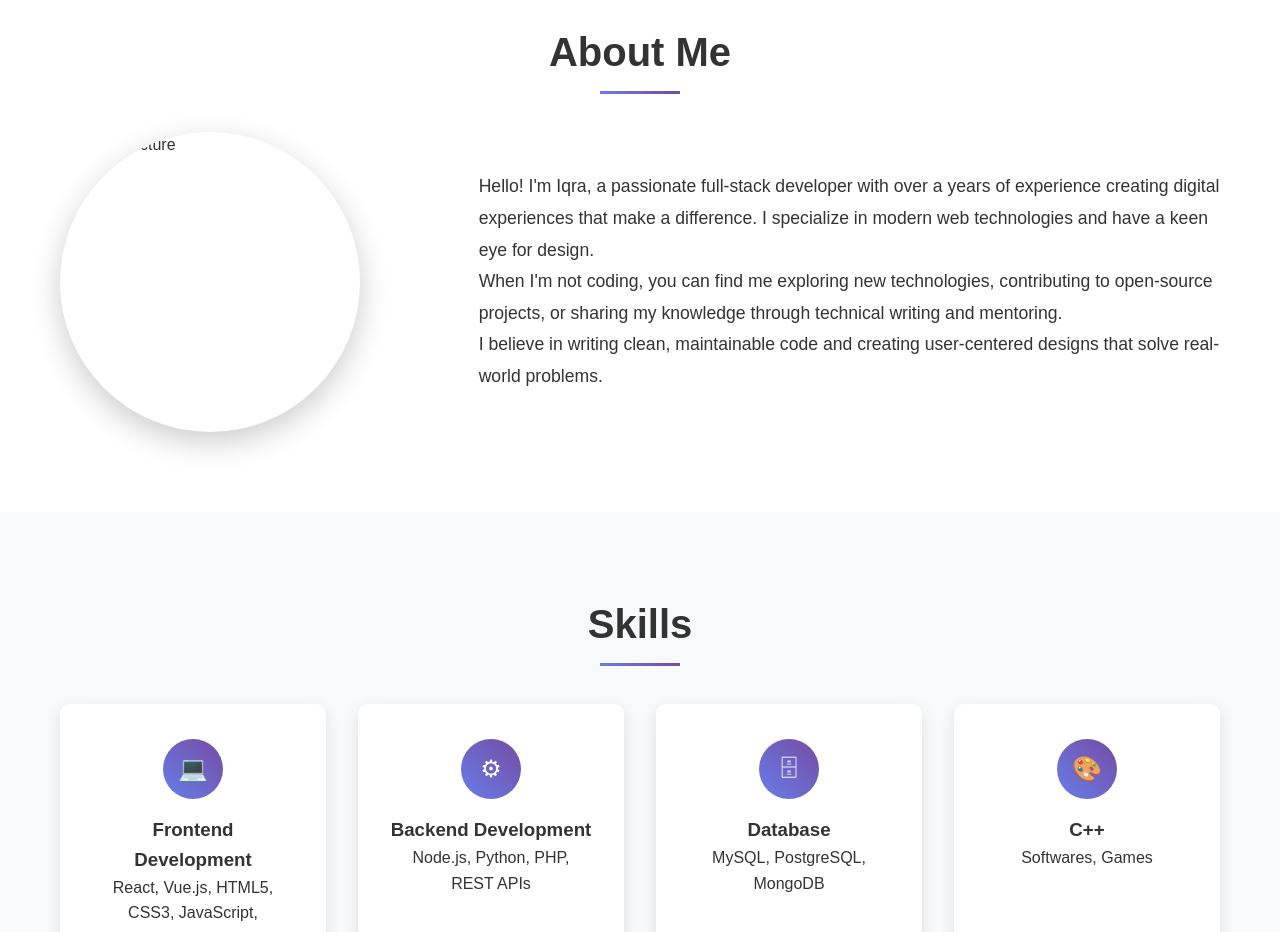
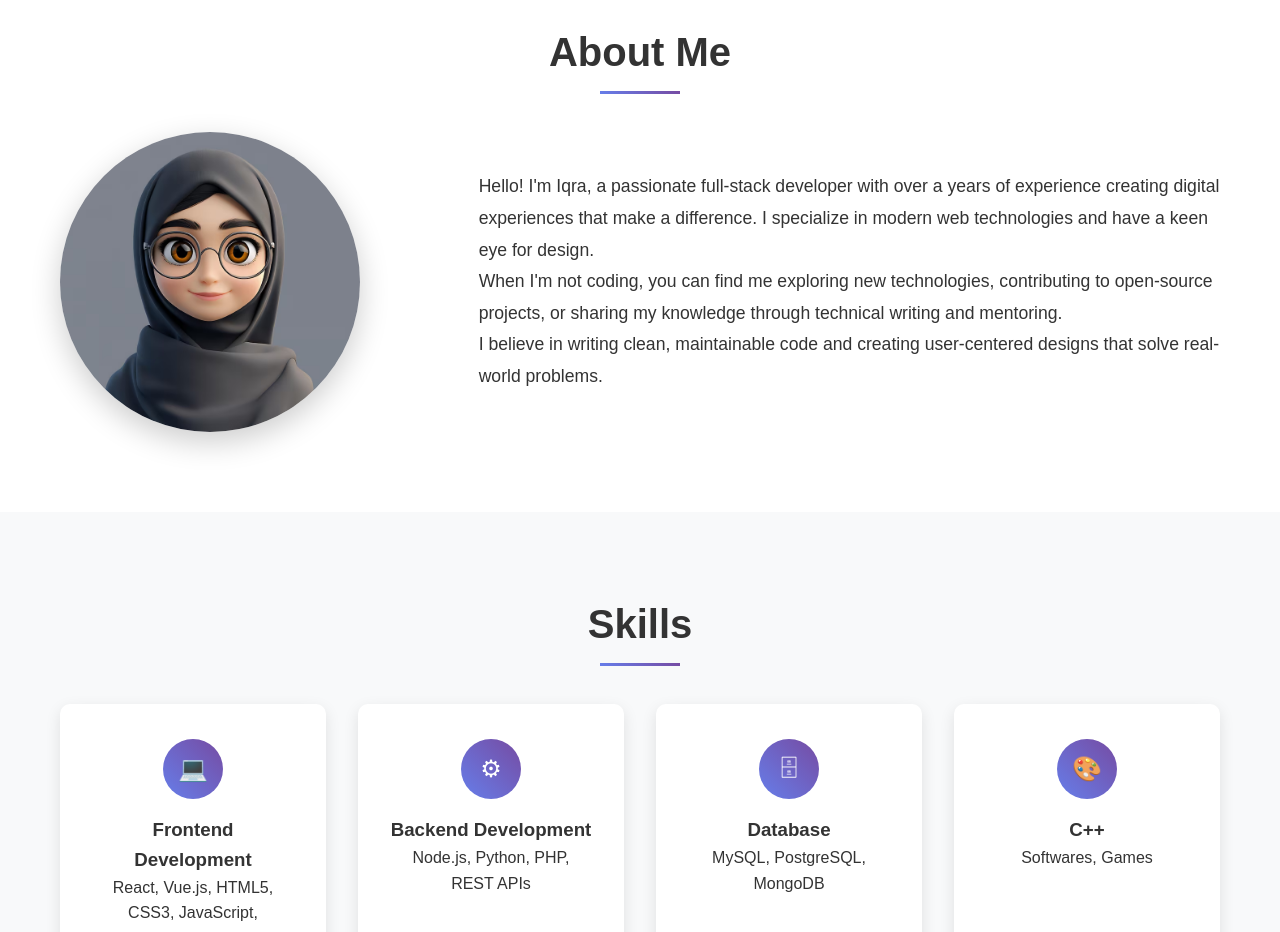
Before and after one commit to iqranoor1608/My-First-Portfolio-Website, a plain HTML site: page index.html in a window 1280 px wide. Shown: the part 860-1792 px from the top of the page. Drawn offline with Linux system fonts and the light colour scheme.

Commit message:
Update index.html

```diff
--- a/index.html
+++ b/index.html
@@ -36,7 +36,7 @@
         <h2 class="section-title">About Me</h2>
         <div class="about-content">
           <img
-            src="Profile_image_2.jpg"
+            src="profileImage.avif"
             alt="Profile Picture"
             class="profile-img"
           />
```
